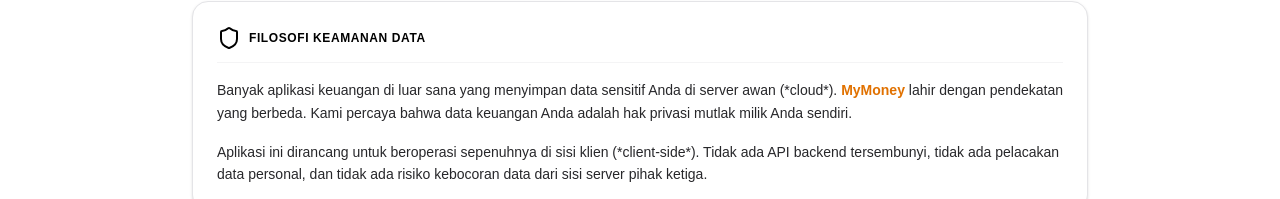
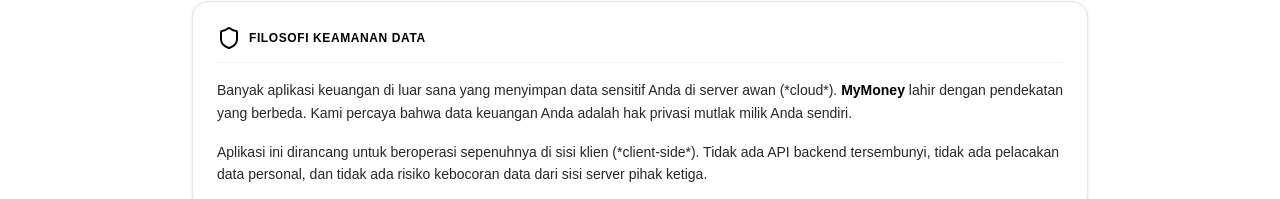
Before and after one commit to FarelNandaS/MyMoney, a Next.js app: page /about in a window 1280 px wide. Shown: the part 188-387 px from the top of the page. Built offline with nearby package versions, Linux system fonts and the light colour scheme.

Commit message:
edit color in text about

```diff
--- a/app/about/page.tsx
+++ b/app/about/page.tsx
@@ -28,7 +28,7 @@ export default function About() {
           <p className="text-sm text-zinc-800 dark:text-zinc-300 leading-relaxed">
             Banyak aplikasi keuangan di luar sana yang menyimpan data sensitif
             Anda di server awan (*cloud*).{" "}
-            <span className="text-amber-600 dark:text-amber-400 font-black">
+            <span className="text-black dark:text-white font-black">
               MyMoney
             </span>{" "}
             lahir dengan pendekatan yang berbeda. Kami percaya bahwa data
```
